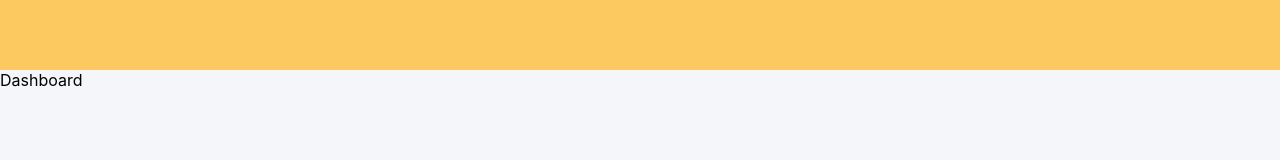
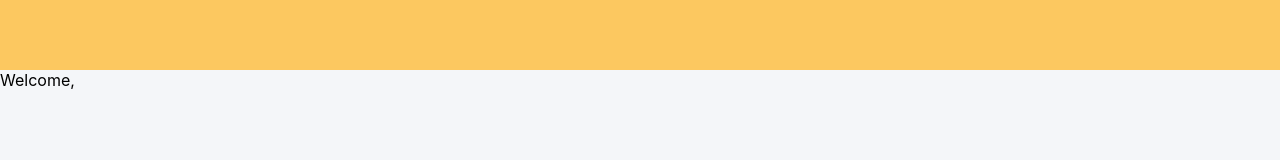
Before and after one commit to Majed-Habli/DevVibe, a React (Create React App) app in the folder Front-End-Website/dev-swipe-web/: page /dashboard in a window 1280 px wide. Shown: the part 131-291 px from the top of the page. Built offline with nearby package versions, Linux system fonts and the light colour scheme.

Commit message:
Client-Web <> Created teh skeletal structure for the dashboard page.

```diff
--- a/Front-End-Website/dev-swipe-web/src/pages/dashboard/dashboard.jsx
+++ b/Front-End-Website/dev-swipe-web/src/pages/dashboard/dashboard.jsx
@@ -4,8 +4,18 @@ import styles from './dashboard.module.css';
 const Dashboard = () =>{
 
     return(
-        <div>Dashboard</div>
-        // <div className={styles.statement}>Welcome, </div> {/*{localStorageAction("user_name")}*/}
+        <div className={styles.page_container}>
+            <div className={styles.page_header}>
+                <div className={styles.statement}>Welcome, </div> {/*{localStorageAction("user_name")}*/}
+
+            </div>
+            <div className={styles.component_container}>
+                <div className={styles.component_container_left}>
+                    <div className={styles.component_vertical_layout}></div>
+                </div>
+                <div className={styles.component_container_right}></div>
+            </div>
+        </div>
     )
 }
 
```
